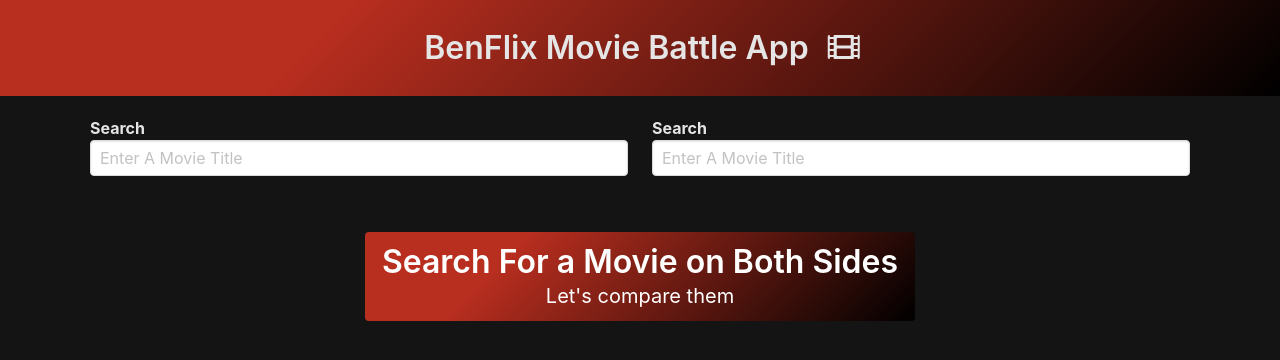
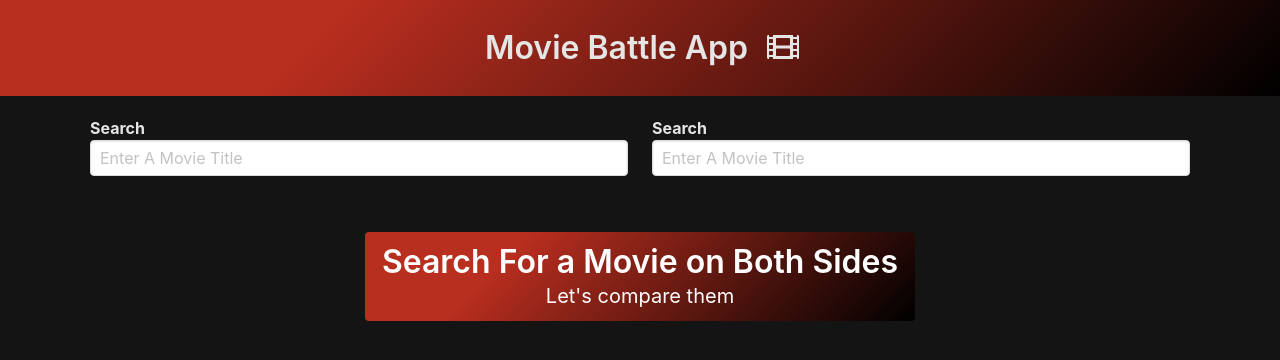
Before and after one commit to benringia/moviebattle, a plain HTML site: page index.html in a window 1280 px wide. Drawn offline with nearby package versions, Linux system fonts and the light colour scheme.

Commit message:
change title

```diff
--- a/index.html
+++ b/index.html
@@ -16,7 +16,7 @@
       <div class="hero-body">
         <div class="container">
           <h1 class="title">
-            BenFlix Movie Battle App
+              Movie Battle App
             <span class="icon">
               <i class="fas fa-film"></i>
             </span>
```
